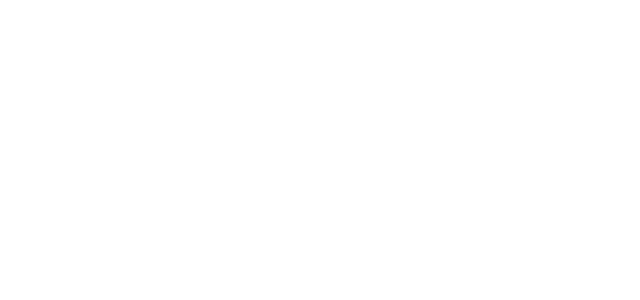
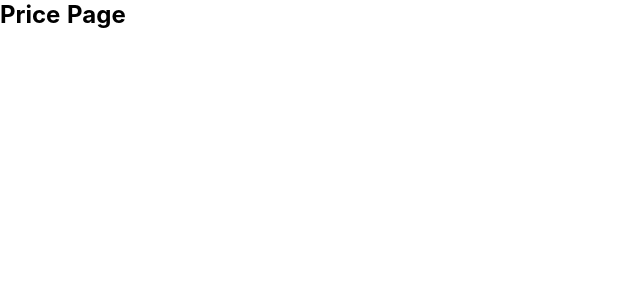
Before and after one commit to ynakayu/nuxt-hello, a Nuxt app: page /price in a window 1280 px wide. Before the commit this address had no page. Shown: the top 300 px of the page, without its empty margins (0-640 px from the left). Built offline with nearby package versions, Linux system fonts and the light colour scheme.

Commit message:
page transition

```diff
--- /dev/null
+++ b/pages/price.vue
@@ -0,0 +1,5 @@
+<template>
+  <section class="container">
+    <h1>Price Page</h1>
+  </section>
+</template>
```
